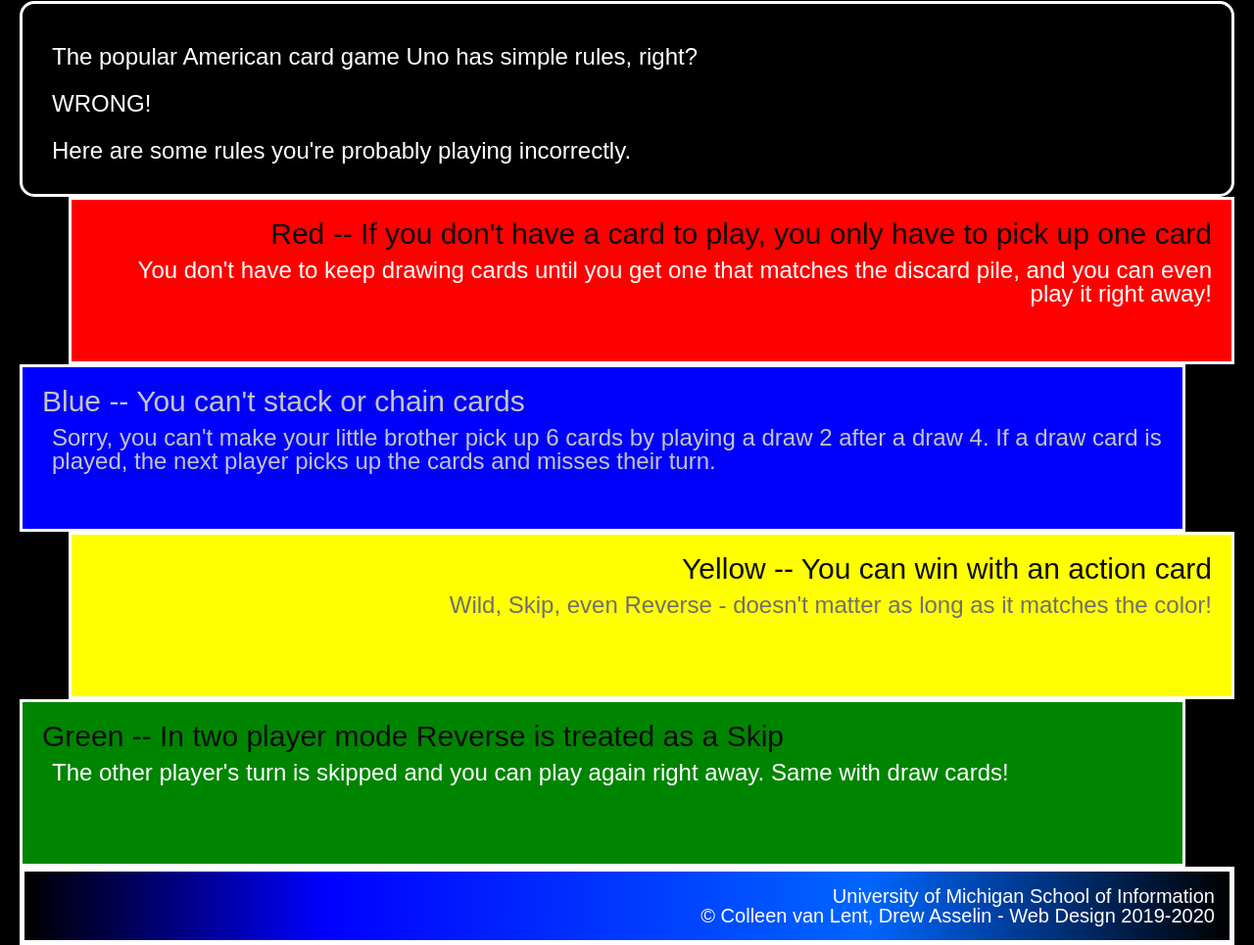
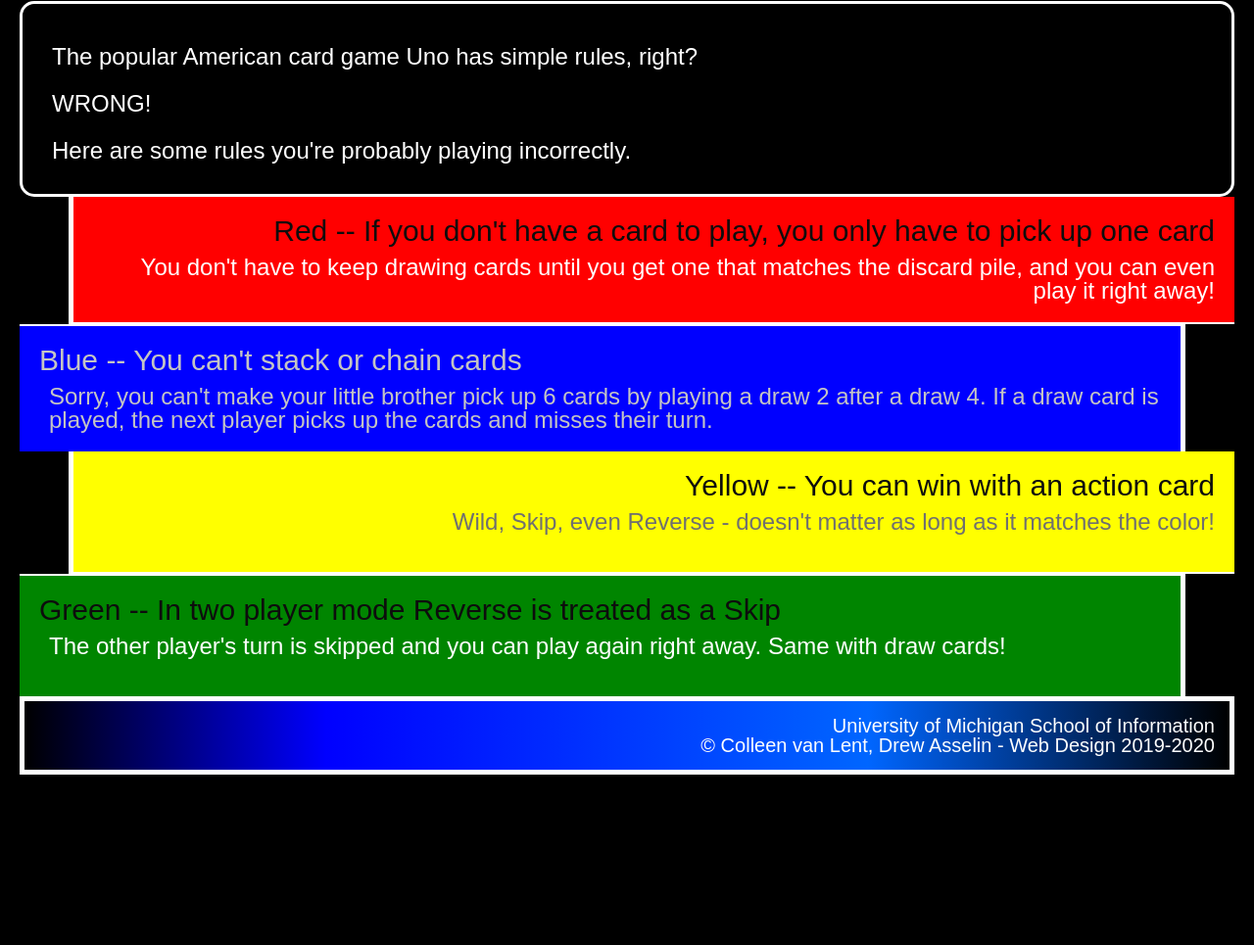
Before and after one commit to obiari/hw3-2022, a plain HTML site: page index.html in a window 1280 px wide. Shown: the part 327-1292 px from the top of the page at 98% size. After the commit the page ends 1118 px from the top, so only its background shows below. Drawn offline with Linux system fonts and the light colour scheme.

Commit message:
Add files via upload

```diff
--- a/css/style.css
+++ b/css/style.css
@@ -25,7 +25,6 @@
     border-style: dashed;
 }
 div{
-    box-sizing: content-box;
     min-height: 125px;
     border: solid 3px #FFFFFF;
     padding: 20px;
@@ -40,13 +39,23 @@
     background-color: #ff0000;
     text-align: right;
     margin-left: 50px;
-    border: solid 0px 0px 2px 5px;
+    border: solid;
+    box-sizing: border-box;
+    border-bottom-width: 2px;
+    border-left-width: 5px;
+    border-top-width: 0px;
+    border-right-width: 0px;
 }
 .blue{
     background-color: #0000FF;
     text-align: left;
     margin-right: 50px;
-    border: solid 2px 5px 0px 0px;
+    border: solid;
+    box-sizing: border-box;
+    border-top-width: 2px;
+    border-right-width: 5px;
+    border-bottom-width: 0px;
+    border-left-width: 0px;
 }
 .blue p{
     color: #C4C4C4
@@ -58,7 +67,12 @@
     background-color: #FFFF00;
     text-align: right;
     margin-left: 50px;
-    border: solid 0px 0px 2px 5px;
+    border: solid;
+    box-sizing: border-box;
+    border-bottom-width: 2px;
+    border-left-width: 5px;
+    border-top-width: 0px;
+    border-right-width: 0px;
 }
 .yellow p{
    color: #707070
@@ -67,9 +81,15 @@
     background-color: #008500;
     text-align: left;
     margin-right: 50px;
-    border: solid 2px 5px 0px 0px;
+    border: solid;
+    box-sizing: border-box;
+    border-top-width: 2px;
+    border-right-width: 5px;
+    border-bottom-width: 0px;
+    border-left-width: 0px;
 }
 footer{
+    box-sizing: border-box;
     background: rgb(0,0,0);
     background: linear-gradient(90deg, rgba(0,0,0,1) 0%, rgba(0,0,255,1) 25%, rgba(0,102,255,1) 70%, rgba(0,0,0,1) 100%);
     border: solid 5px #FFFFFF;
```
